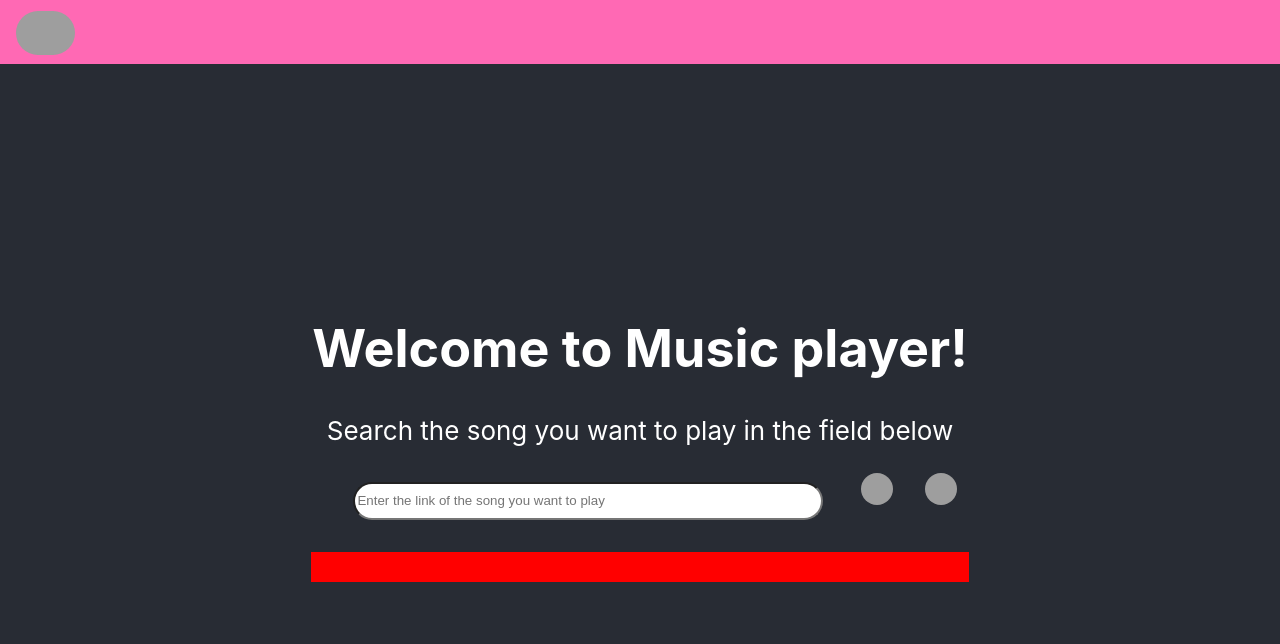
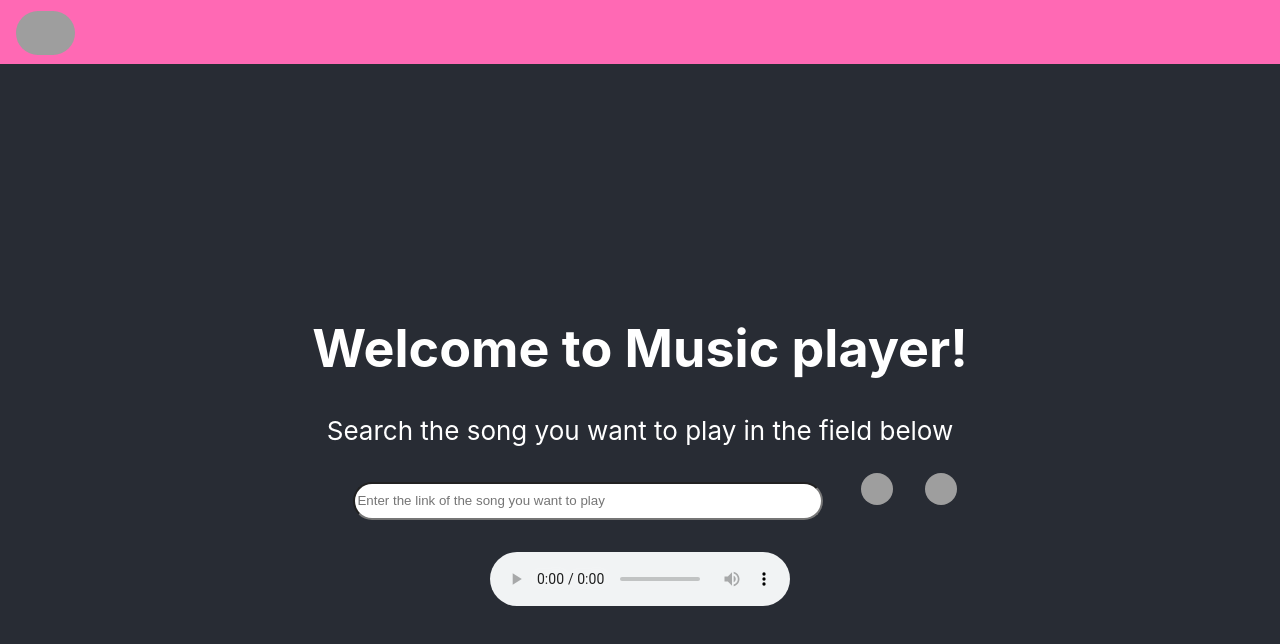
Before and after one commit to DevanshArora312/Music-Player, a React (Create React App) app: page / in a window 1280 px wide. Both pictures are taken after a click on the button 854 px from the left and 519 px from the top of the page. Shown: the top 644 px of the page. Built offline with nearby package versions, Linux system fonts and the light colour scheme; grey boxes are pictures that could not be loaded.

Commit message:
added audio frontend interface

```diff
--- a/src/Player.js
+++ b/src/Player.js
@@ -5,8 +5,19 @@ const Player = ({link}) => {
         <div style={{marginTop : "2rem"}}>
             <div id="youtube-audio">
                 {/* {console.log("Chal to raha h")} */}
-                <div style={{backgroundColor:"red",width:"100%",height:"30px"}}>
+                <div style={{width:"100%",height:"30px"}}>
                     {link}
+                    {/* Test URL -- https://rr1---sn-gwpa-qxaee.googlevideo.com/videoplayback?expire=1691197753&ei=2
+                    UzNZLWIE9mK9fwPztSM8A8&ip=2405%3A201%3A403f%3A1815%3Ac015%3A6b84%3A27b0%3A61e3&id=o-AO-J-dKZ_fOmnnuuttz4qRNZB-dOJbJP48UgqdEBI
+                    -pV&itag=251&source=youtube&requiressl=yes&mh=Hm&mm=31%2C29&mn=sn-gwpa-qxaee%2Csn-gwpa-qxae7&ms=au%2Crdu&mv=m&mvi=1&pl=46&init
+                    cwndbps=482500&vprv=1&mime=audio%2Fwebm&gir=yes&clen=5901435&dur=366.041&lmt=1606623010615258&mt=1691175230&fvip=3&keepalive=y
+                    es&fexp=24007246%2C51000011%2C51000023&c=ANDROID_MUSIC&txp=5531432&sparams=expire%2Cei%2Cip%2Cid%2Citag%2Csource%2Crequiressl%2C
+                    vprv%2Cmime%2Cgir%2Cclen%2Cdur%2Clmt&sig=AOq0QJ8wRQIgTnOz3IJb_kQGmOUyN7O-CD_Wj9dkHbHwMNvLMimQqt8CIQDkk1KK6SnTJsD5Q7P16zfv8NNxgm5W
+                    ngeJrFixEHtAJw%3D%3D&lsparams=mh%2Cmm%2Cmn%2Cms%2Cmv%2Cmvi%2Cpl%2Cinitcwndbps&lsig=AG3C_xAwRAIgf1n5iriGnVMTY2oM_S1qLuyF1IAK--PrdDE
+                    S6ssE0MkCIH1D_Kc8PwiIbn2PzbzJ_SDc-hau1ghq4oUIGES9BBNQ */}
+                    <audio controls autoPlay loop><source src= "#" id="audio-player"></source>
+
+                    </audio>
                 </div>
             </div>
         </div>
--- a/src/index.css
+++ b/src/index.css
@@ -113,3 +113,12 @@ code {
 .playerDiv{
   display: none;
 }
+
+#audio-player{
+  width: 50%;
+  height: 30px;
+  background-color: white;
+  border-radius: 10px;
+  border-width: 1px;
+  justify-self: center;
+}
```
